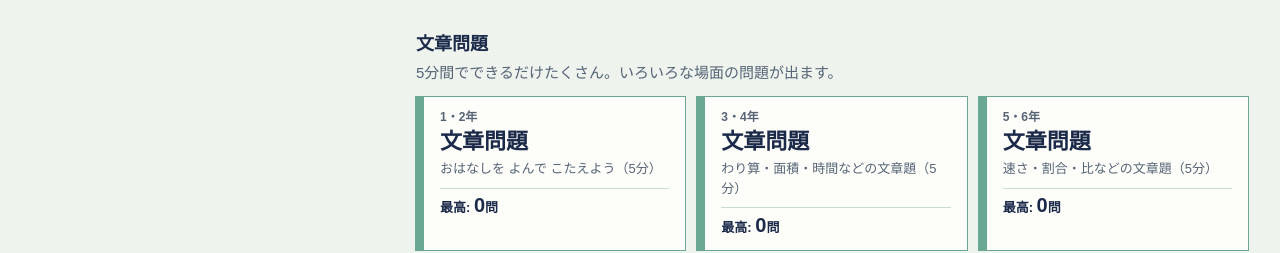
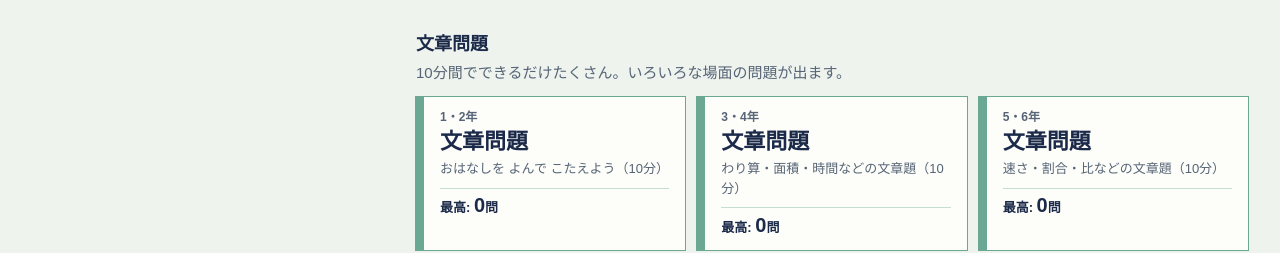
Before and after one commit to c1t0d0s0/math-quiz, a Vue app: page / in a window 1280 px wide. Shown: the part 825-1078 px from the top of the page. Built offline with nearby package versions, Linux system fonts and the light colour scheme; a web font is replaced by a local one.

Commit message:
changed time limit

```diff
--- a/src/components/StartScreen.vue
+++ b/src/components/StartScreen.vue
@@ -34,7 +34,7 @@ const todayLabel = `${Number(today.slice(5, 7))}月${Number(today.slice(8))}日
 const KINDS = [
     { kind: 'daily', title: `今日のチャレンジ　${todayLabel}`, note: `毎日かわる${DAILY_COUNT}問。同じ日は、だれが開いても同じ問題が出ます。時間はむせいげんです。` },
     { kind: 'calc', title: '計算', note: '時間内に何問とけるかな。答えは4つの中からえらびます。' },
-    { kind: 'word', title: '文章問題', note: '5分間でできるだけたくさん。いろいろな場面の問題が出ます。' },
+    { kind: 'word', title: '文章問題', note: '10分間でできるだけたくさん。いろいろな場面の問題が出ます。' },
     { kind: 'zukei', title: '図形チャレンジ', note: `図を見て考える${ZUKEI_COUNT}問。時間はむせいげんで、答えたあとに解き方が見られます。` },
     { kind: 'long', title: '長文チャレンジ', note: `長い文章を3題、小問は全部で${LONG_TOTAL}問。時間はむせいげんで、答えは10この中からえらびます。` },
     { kind: 'kentei', title: '算数検定もぎ試験', note: '算数検定と同じ問題数・時間で、11級（1年生）〜6級（6年生）にちょうせん。計算と図形は数字を入れ、文章題と単位は4つからえらびます。答え合わせはさいごにまとめてします。7割以上正解で合格です。' },
--- a/src/modes.js
+++ b/src/modes.js
@@ -25,9 +25,9 @@ export const MODES = [
     { id: 'units-mid', kind: 'calc', name: '単位（3・4年）', title: '単位', badge: '3・4年', desc: 'km・kg・t・秒、小数、面積の単位（2分）', grades: ['mid'], timeLimit: 120 },
     { id: 'units-high', kind: 'calc', name: '単位（5・6年）', title: '単位', badge: '5・6年', desc: '体積・面積・時間の小数と分数（2分）', grades: ['high'], timeLimit: 120 },
     { id: 'mixed', kind: 'calc', name: '全部ミックス', title: 'ミックス', badge: '全学年', desc: '単位の換算もまざった総合問題（2分）', grades: ['all'], timeLimit: 120 },
-    { id: 'word-low', kind: 'word', level: 'low', name: '文章問題（1・2年）', title: '文章問題', badge: '1・2年', desc: 'おはなしを よんで こたえよう（5分）', grades: ['low'], timeLimit: 300 },
-    { id: 'word-mid', kind: 'word', level: 'mid', name: '文章問題（3・4年）', title: '文章問題', badge: '3・4年', desc: 'わり算・面積・時間などの文章題（5分）', grades: ['mid'], timeLimit: 300 },
-    { id: 'word-high', kind: 'word', level: 'high', name: '文章問題（5・6年）', title: '文章問題', badge: '5・6年', desc: '速さ・割合・比などの文章題（5分）', grades: ['high'], timeLimit: 300 },
+    { id: 'word-low', kind: 'word', level: 'low', name: '文章問題（1・2年）', title: '文章問題', badge: '1・2年', desc: 'おはなしを よんで こたえよう（10分）', grades: ['low'], timeLimit: 600 },
+    { id: 'word-mid', kind: 'word', level: 'mid', name: '文章問題（3・4年）', title: '文章問題', badge: '3・4年', desc: 'わり算・面積・時間などの文章題（10分）', grades: ['mid'], timeLimit: 600 },
+    { id: 'word-high', kind: 'word', level: 'high', name: '文章問題（5・6年）', title: '文章問題', badge: '5・6年', desc: '速さ・割合・比などの文章題（10分）', grades: ['high'], timeLimit: 600 },
     { id: 'zukei-mid', kind: 'zukei', level: 'mid', name: '図形チャレンジ（3・4年）', title: '図形チャレンジ', badge: '3・4年', desc: 'まわりの長さ・面積・角度・マス・積み木・折り紙（10問）', grades: ['mid'], timeLimit: 0 },
     { id: 'zukei-high', kind: 'zukei', level: 'high', name: '図形チャレンジ（5・6年）', title: '図形チャレンジ', badge: '5・6年', desc: '面積・角度・体積・円・折り紙とひらめき問題（10問）', grades: ['high'], timeLimit: 0 },
     { id: 'long-g3', kind: 'long', level: 'g3', name: '長文チャレンジ（3年）', title: '長文チャレンジ', badge: '3年', desc: '長い文章を読んで小問に答える（時間無制限・10択）', grades: ['mid'], timeLimit: 0 },
```
Also changed, not shown: 1 other file (tests, documents, lock files or other folders).
